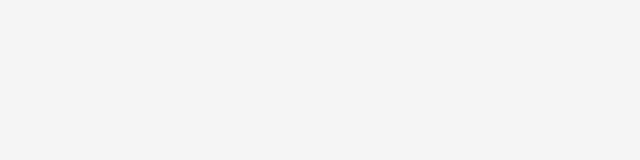
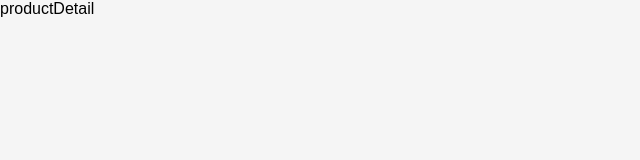
Before and after one commit to Justine-Njuguna/my_store, a React (Create React App) app: page /products/1 in a window 1280 px wide. Before the commit this address had no page. Shown: the top 160 px of the page, without its empty margins (0-640 px from the left). Built offline with nearby package versions, Linux system fonts and the light colour scheme.

Commit message:
Routing ID productDetails

```diff
--- /dev/null
+++ b/src/components/productDetail.js
@@ -0,0 +1,7 @@
+import React from 'react'
+
+export const ProductDetail = () => {
+  return (
+    <div>productDetail</div>
+  )
+}
--- a/src/index.js
+++ b/src/index.js
@@ -3,6 +3,7 @@
 import './index.css';
 import App from './App';
 import reportWebVitals from './reportWebVitals';
+import { ProductDetail } from './components/productDetail';
 
 import { BrowserRouter, Routes, Route } from 'react-router-dom';
 
@@ -12,6 +13,7 @@
     <BrowserRouter>
     <Routes>
       <Route path="/" element={<App />} />
+      <Route path="products/:productId" element={<ProductDetail />} />
     </Routes>
     </BrowserRouter>
 
```
